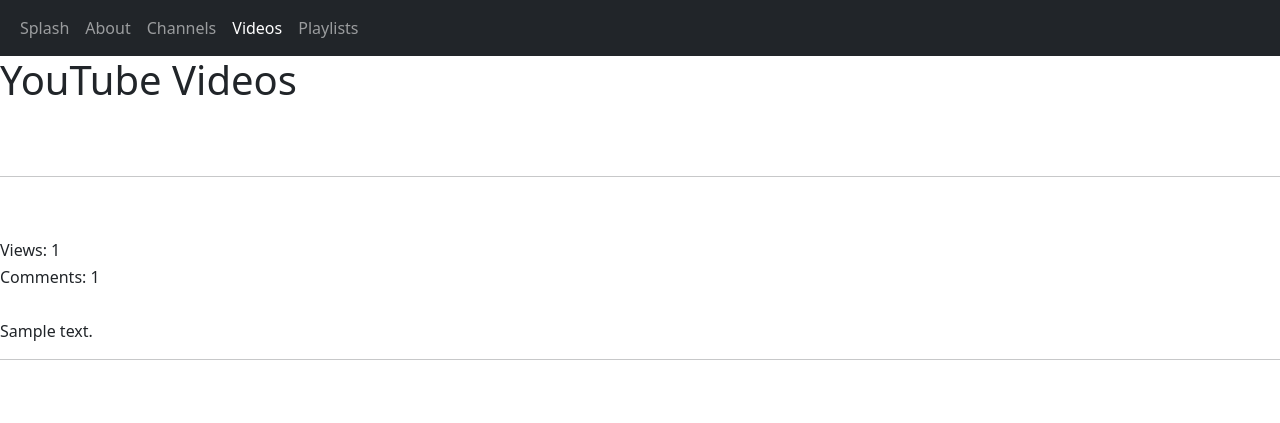
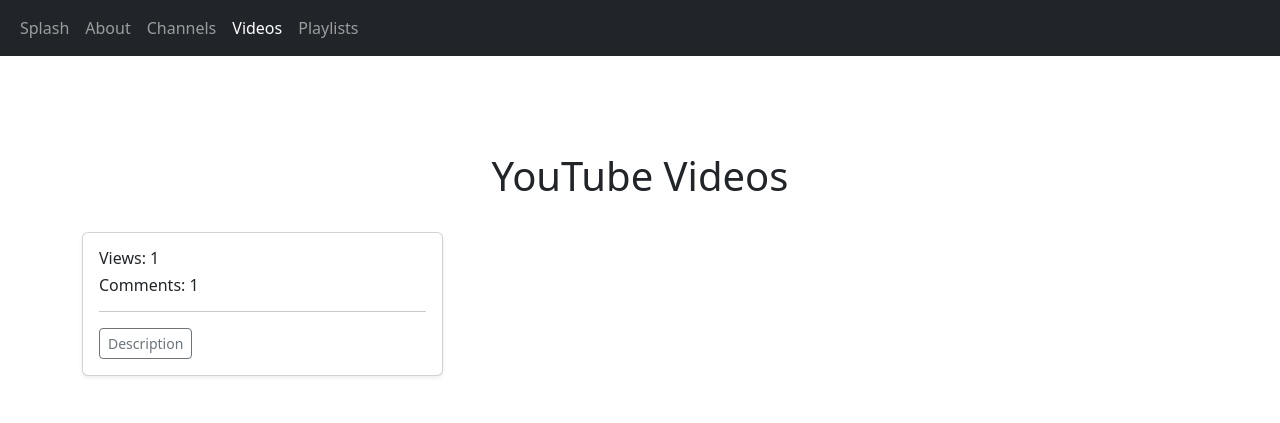
Before and after one commit to alecrliu/ytubedb, a Flask app: template templates/videos.html in a window 1280 px wide. Shown: the top 423 px of the page. Run offline with Flask 2, Linux system fonts and the light colour scheme; the template is opened without the code that fills it: most values are stand-ins (such as "Sample title", 1, 10 or a date in 2020).

Commit message:
updated video page to card ui

```diff
--- a/templates/videos.html
+++ b/templates/videos.html
@@ -38,7 +38,6 @@
             </div>
         </div>
     </nav>
-    <h1>YouTube Videos</h1>
     <script>
         // This code loads the IFrame Player API code asynchronously.
         var tag = document.createElement('script');
@@ -51,8 +50,8 @@
         function onYouTubeIframeAPIReady() {
             for (var i = 0; i < players.length; i++) {
                 players[i] = new YT.Player('player' + (i + 1), {
-                    height: '390',
-                    width: '640',
+                    height: '400',
+                    width: '100%',
                     videoId: players[i],
                     playerVars: {
                         'playsinline': 1
@@ -82,32 +81,47 @@
             player.stopVideo();
         }
     </script>
-
-    <div id="videos">
-        <br>
-        <br>
-        <hr>
+    <main class="py-5 mt-5">
+        <div class="container">
+            <h1 class="fw-light text-center">YouTube Videos</h1>
+            <div class="row row-cols-1 row-cols-sm-2 row-cols-md-3 g-3 mt-3">
                 {% for vid in videos %}
-        <div class="video-item">
+                <div class="col">
+                    <div class="card shadow-sm">
                         <div id="player{{ loop.index }}"></div>
                         <script>
                             players.push('{{ vid.id }}');
                         </script>
-            <br>
-            <br>
-            <h6>Views: {{ vid.statistics.viewCount }} </h6>
-            <h6>Comments: {{ vid.statistics.commentCount }}</h6>
-            <br>
+                        <div class="card-body">
+                            <h6 class="card-title">Views: {{ vid.statistics.viewCount }}</h6>
+                            <h6 class="card-title">Comments: {{ vid.statistics.commentCount }}</h6>
+                            <hr>
+                            <div class="d-flex justify-content-between align-items-center">
+                                <div class="btn-group">
+                                    <button type="button" class="btn btn-sm btn-outline-secondary"
+                                        data-bs-toggle="collapse" data-bs-target="#collapse{{ loop.index }}"
+                                        aria-expanded="false" aria-controls="collapse{{ loop.index }}">
+                                        Description
+                                    </button>
+                                </div>
+                            </div>
+                            <div class="collapse" id="collapse{{ loop.index }}">
+                                <div class="card-body">
+                                    <p class="card-text">
                                         {% set lines = vid.snippet.description.split('\n') %}
                                         {% for line in lines %}
-            <p>{{ line }}</p>
+                                        {{ line }}
                                         {% endfor %}
-            <hr
-            <br>
-            <br
+                                    </p>
+                                </div>
+                            </div>
+                        </div>
+                    </div>
                 </div>
                 {% endfor %}
             </div>
+        </div>
+    </main>
 </body>
 
 </html>
```
Lines whose indentation alone changed are shown as unchanged.
